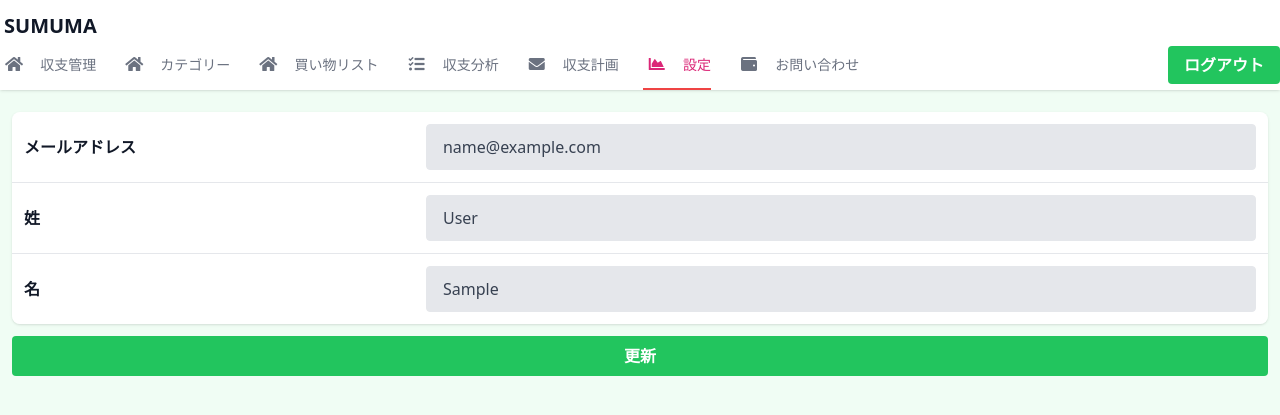
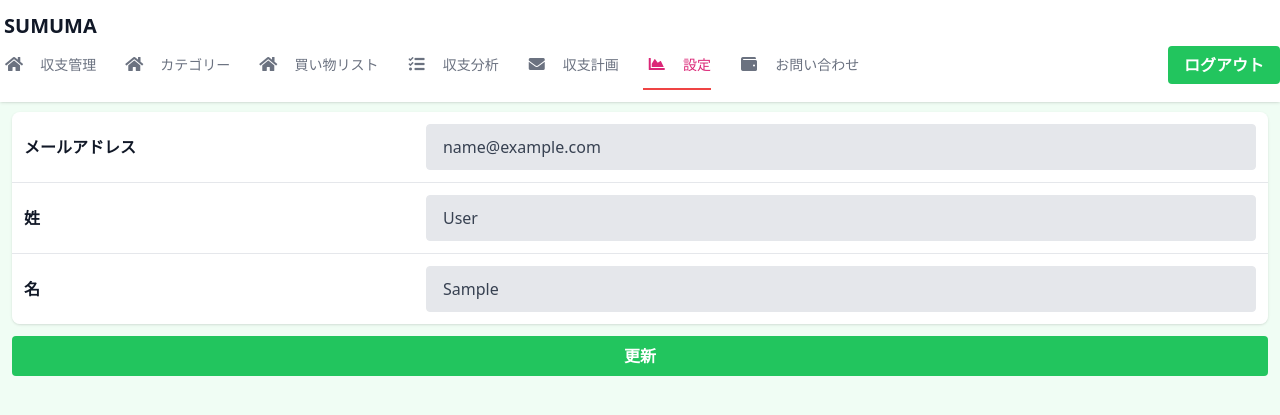
Before and after one commit to nisyuu/sumuma, a Django app: page /account/update-user/1/ in a window 1280 px wide. Shown: the top 415 px of the page. Run offline with Django 4.2, Linux system fonts and the light colour scheme; the visitor is signed in with stand-in values (Sample User, id 1); data comes from the database, SQL or seed files in the repository; style sheets or scripts are compiled from the project's sources; some libraries are stand-ins or nearby versions.

Commit message:
delete md:pb-0

```diff
--- a/sumuma/templates/loggedin_header.html
+++ b/sumuma/templates/loggedin_header.html
@@ -1,5 +1,5 @@
 <nav id="header" class="bg-white fixed w-full z-10 top-0 shadow">
-  <div class="w-full container mx-auto flex flex-wrap items-center mt-0 pt-3 pb-3 md:pb-0">
+  <div class="w-full container mx-auto flex flex-wrap items-center mt-0 pt-3 pb-3">
     <div class="w-1/2 pl-2 md:pl-0">
       <a class="pl-1 text-gray-900 text-base xl:text-xl no-underline hover:no-underline font-bold"
          href="{% url 'kakeibo:top' %}">SUMUMA</a>
```
